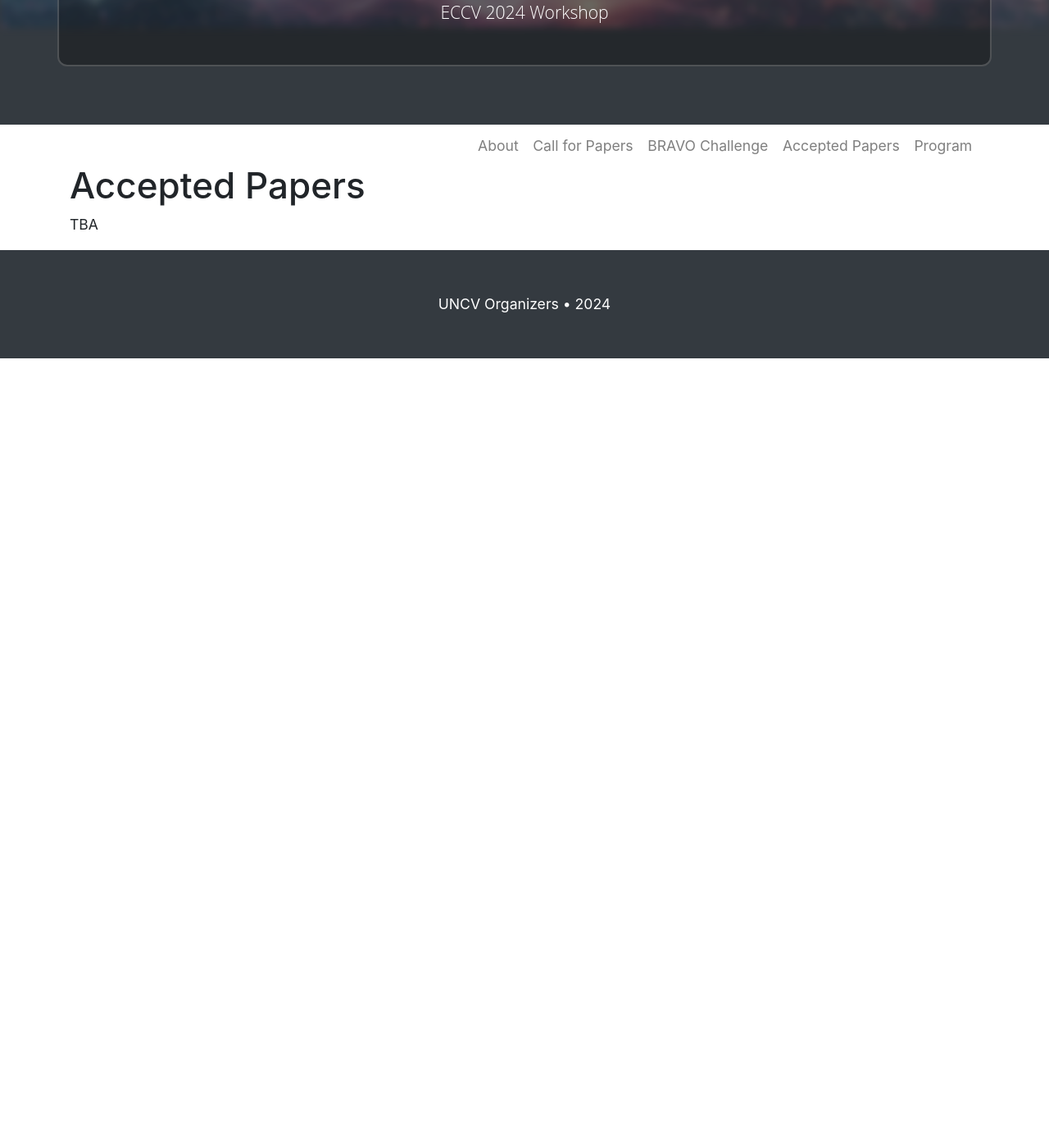
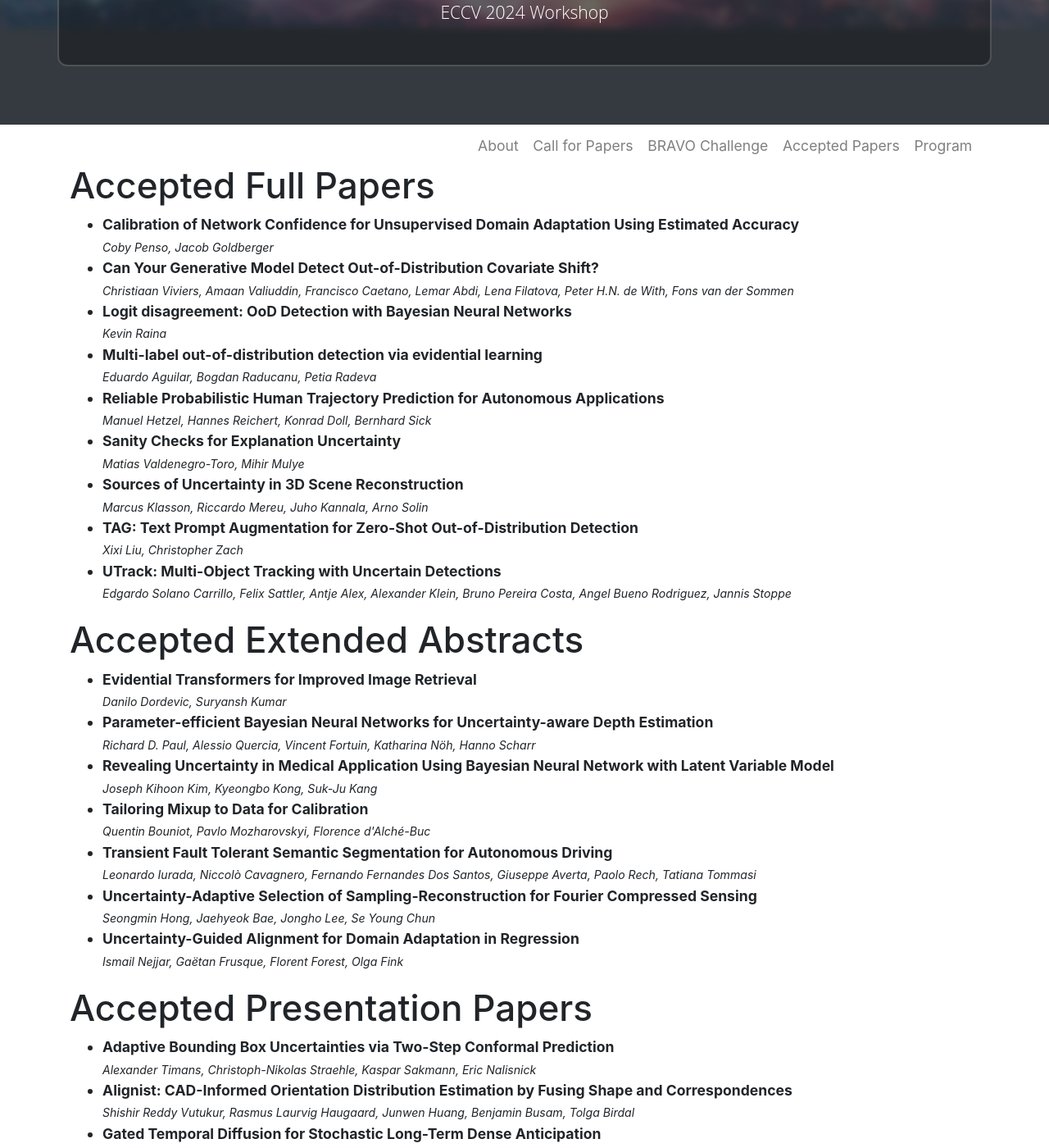
Before and after one commit to Uncertainty-CV/2024, a Jekyll site: the page built from _pages/papers.md, in a window 1280 px wide and 1400 px high, scrolled down 270 px. Shown: the whole window at 82% size. Built offline with Jekyll 4.4.1, drawn with Linux system fonts in a browser that asks for light colours; before the commit the page ends 900 px from its top, so only the background shows below that; some of the changed text lies outside the part shown.

Commit message:
added room and accepted papers

```diff
--- a/_data/papers.yml
+++ b/_data/papers.yml
@@ -1,4 +1,87 @@
-- title:
-  authors:
+- title: Reliable Probabilistic Human Trajectory Prediction for Autonomous Applications
+  authors: Manuel Hetzel, Hannes Reichert, Konrad Doll, Bernhard Sick
   type: full
-  oral: true
+
+- title: Calibration of Network Confidence for Unsupervised Domain Adaptation Using Estimated Accuracy
+  authors: Coby Penso, Jacob Goldberger
+  type: full
+
+- title: Transient Fault Tolerant Semantic Segmentation for Autonomous Driving
+  authors: Leonardo Iurada, Niccolò Cavagnero, Fernando Fernandes Dos Santos, Giuseppe Averta, Paolo Rech, Tatiana Tommasi
+  type: abstract
+
+- title: "Alignist: CAD-Informed Orientation Distribution Estimation by Fusing Shape and Correspondences"
+  authors: Shishir Reddy Vutukur, Rasmus Laurvig Haugaard, Junwen Huang, Benjamin Busam, Tolga Birdal
+  type: presentation
+
+- title: Tailoring Mixup to Data for Calibration
+  authors: Quentin Bouniot, Pavlo Mozharovskyi, Florence d'Alché-Buc
+  type: abstract
+
+- title: "Logit disagreement: OoD Detection with Bayesian Neural Networks"
+  authors: Kevin Raina
+  type: full
+
+- title: Uncertainty-Adaptive Selection of Sampling-Reconstruction for Fourier Compressed Sensing
+  authors: Seongmin Hong, Jaehyeok Bae, Jongho Lee, Se Young Chun
+  type: abstract
+
+- title: Adaptive Bounding Box Uncertainties via Two-Step Conformal Prediction
+  authors: Alexander Timans, Christoph-Nikolas Straehle, Kaspar Sakmann, Eric Nalisnick
+  type: presentation
+
+- title: Can Your Generative Model Detect Out-of-Distribution Covariate Shift?
+  authors: Christiaan Viviers, Amaan Valiuddin, Francisco Caetano, Lemar Abdi, Lena Filatova, Peter H.N. de With, Fons van der Sommen
+  type: full
+
+- title: Multi-label out-of-distribution detection via evidential learning
+  authors: Eduardo Aguilar, Bogdan Raducanu, Petia Radeva
+  type: full
+
+- title: "PixOOD: Pixel-Level Out-of-Distribution Detection"
+  authors: Tomas Vojir, Jan Sochman, Jiri Matas
+  type: presentation
+
+- title: "MUSES: The Multi-Sensor Semantic Perception Dataset for Driving under Uncertainty"
+  authors: Tim Broedermann, David Brüggemann, Christos Sakaridis, Kevin Ta, Odysseas Liagouris, Jason Corkill, Luc Van Gool
+  type: presentation
+
+- title: "UTrack: Multi-Object Tracking with Uncertain Detections"
+  authors: Edgardo Solano Carrillo, Felix Sattler, Antje Alex, Alexander Klein, Bruno Pereira Costa, Angel Bueno Rodriguez, Jannis Stoppe
+  type: full
+
+- title: Gated Temporal Diffusion for Stochastic Long-Term Dense Anticipation
+  authors: Olga Zatsarynna, Emad Bahrami, Yazan Abu Farha, Gianpiero Francesca, Juergen Gall
+  type: presentation
+
+- title: "TAG: Text Prompt Augmentation for Zero-Shot Out-of-Distribution Detection"
+  authors: Xixi Liu, Christopher Zach
+  type: full
+
+- title: Evidential Transformers for Improved Image Retrieval
+  authors: Danilo Dordevic, Suryansh Kumar
+  type: abstract
+
+- title: Parameter-efficient Bayesian Neural Networks for Uncertainty-aware Depth Estimation
+  authors: Richard D. Paul, Alessio Quercia, Vincent Fortuin, Katharina Nöh, Hanno Scharr
+  type: abstract
+
+- title: Sanity Checks for Explanation Uncertainty
+  authors: Matias Valdenegro-Toro, Mihir Mulye
+  type: full
+
+- title: Uncertainty-Guided Alignment for Domain Adaptation in Regression
+  authors: Ismail Nejjar, Gaëtan Frusque, Florent Forest, Olga Fink
+  type: abstract
+
+- title: Sources of Uncertainty in 3D Scene Reconstruction
+  authors: Marcus Klasson, Riccardo Mereu, Juho Kannala, Arno Solin
+  type: full
+
+- title: Revealing Uncertainty in Medical Application Using Bayesian Neural Network with Latent Variable Model
+  authors: Joseph Kihoon Kim, Kyeongbo Kong, Suk-Ju Kang
+  type: abstract
+
+- title: Operational Open-Set Recognition and PostMax Refinement
+  authors: Steve Cruz, Ryan Rabinowitz, Manuel Günther, Terrance E. Boult
+  type: presentation
--- a/_pages/papers.md
+++ b/_pages/papers.md
@@ -3,12 +3,6 @@
 permalink: /papers/
 title: Accepted Papers
 ---
-
-# Accepted Papers
-
-TBA
-
-<!--
 
 # Accepted Full Papers
 
@@ -37,4 +31,13 @@
 {% endfor %}
 </ul>
 
--->
+# Accepted Presentation Papers
+
+<ul>
+{% for item in sortedPapers %}
+{% if item.type == "presentation" %}
+  <li><strong>{{ item.title }}</strong><br/>
+  <small><i>{{ item.authors }}</i></small></li>
+{% endif %}
+{% endfor %}
+</ul>
```
Also changed, not shown: index.html (+6 -3 lines).
